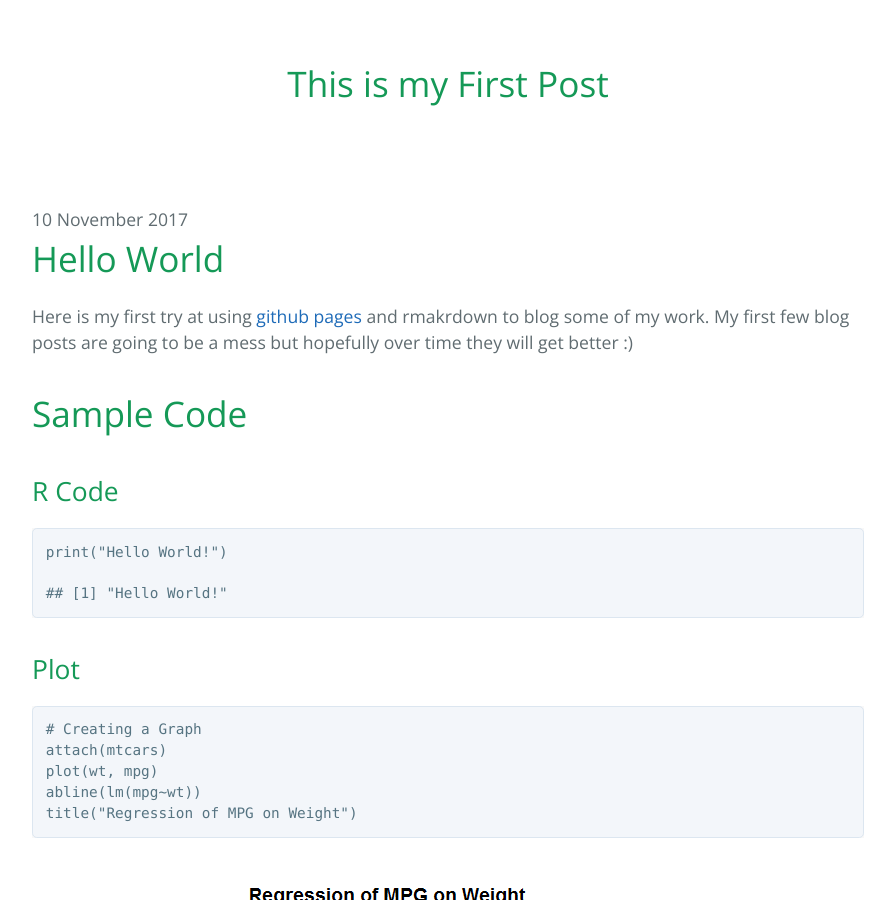
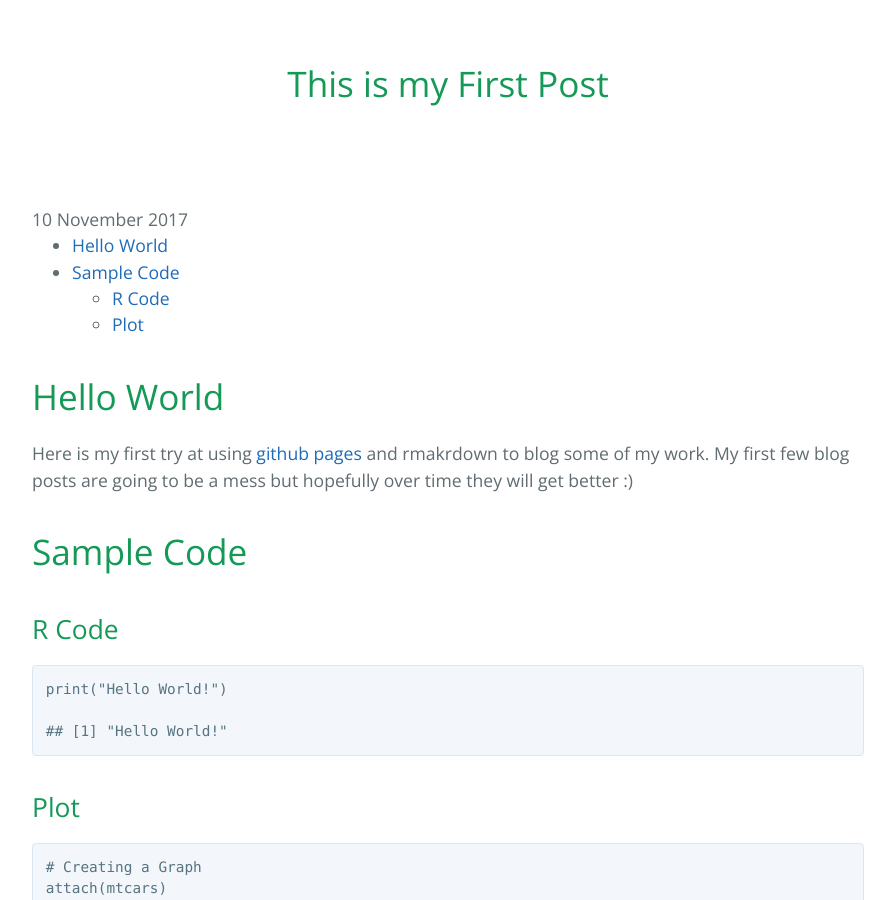
Before and after one commit to liamcorr/liamcorr.github.io, a Jekyll site: the page built from _posts/2017-11-10-first_post.md, in a window 1280 px wide and 900 px high, scrolled down 325 px. Shown: the whole window, without its empty margins (192-1087 px from the left). Built offline with Jekyll 4.4.1, drawn with Linux system fonts in a browser that asks for light colours; comment, search, counter and statistics services are not loaded; the repository's description, which GitHub fills in, is left out.

Commit message:
edit hello world post

```diff
--- a/_posts/2017-11-10-first_post.md
+++ b/_posts/2017-11-10-first_post.md
@@ -6,6 +6,13 @@ date: 2017-11-10
 categories: rblog
 tags: R
 ---
+
+
+-   [Hello World](#hello-world)
+-   [Sample Code](#sample-code)
+    -   [R Code](#r-code)
+    -   [Plot](#plot)
+
 
 
 Hello World
```
